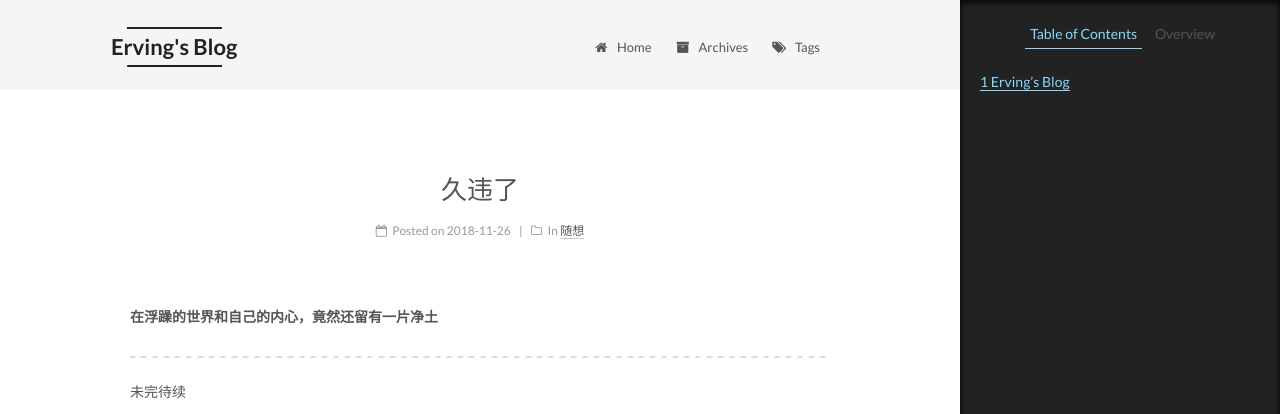
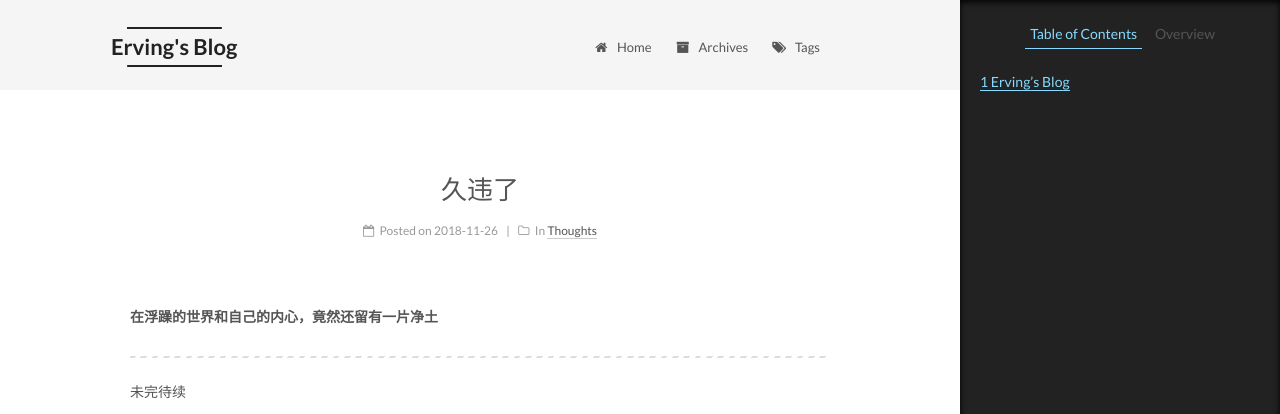
Before and after one commit to LuckyErving/LuckyErving.github.io, a Jekyll site: the page built from _posts/2018-11-26-久违了.md, in a window 1280 px wide. Shown: the top 414 px of the page. Built offline with Jekyll 4.4.1, drawn with Linux system fonts in a browser that asks for light colours.

Commit message:
Modify the tags

```diff
--- a/_posts/2018-11-26-久违了.md
+++ b/_posts/2018-11-26-久违了.md
@@ -1,7 +1,7 @@
 ---
 title: 久违了
 date: 2018-11-26 10:31:30
-categories: 随想
+categories: Thoughts
 tags: 反思 第一篇博文
 ---
 
```
Also changed, not shown: _posts/2028-11-30-My Flag.md (+1 -1 lines).
